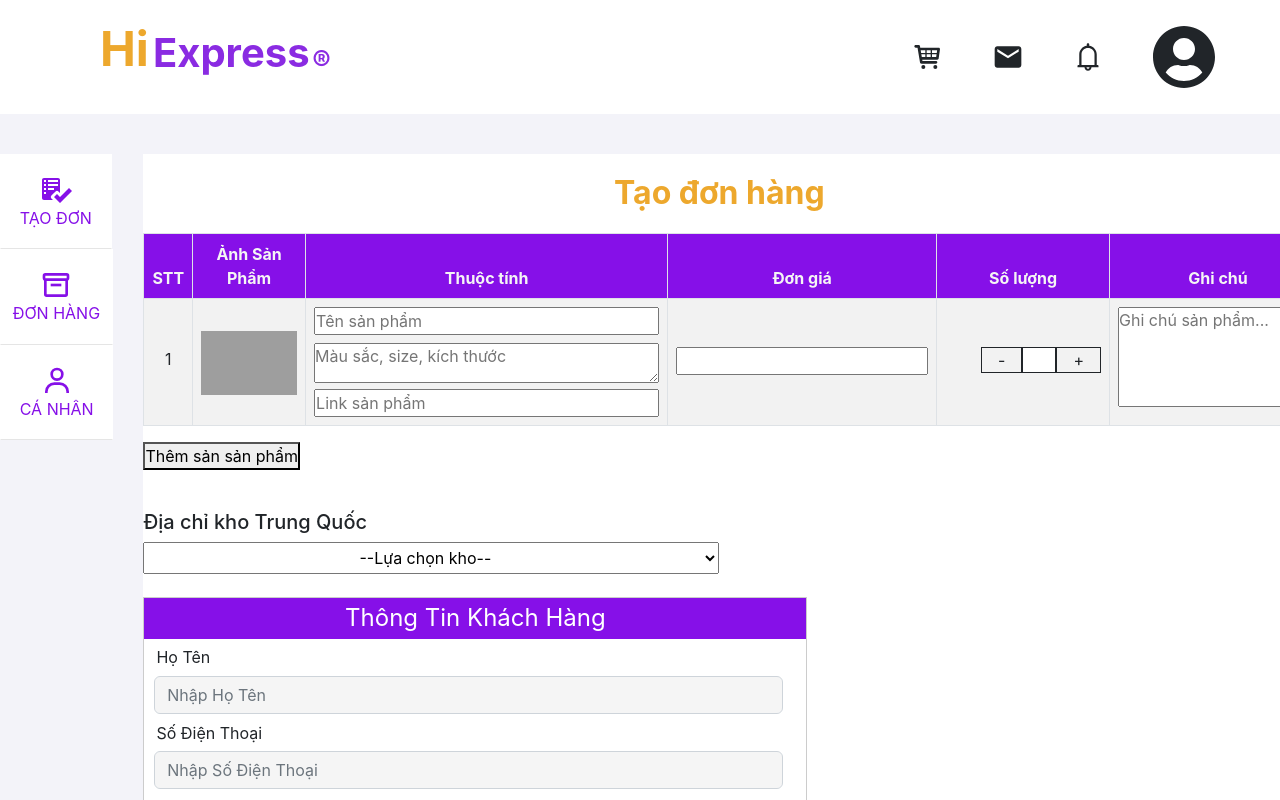
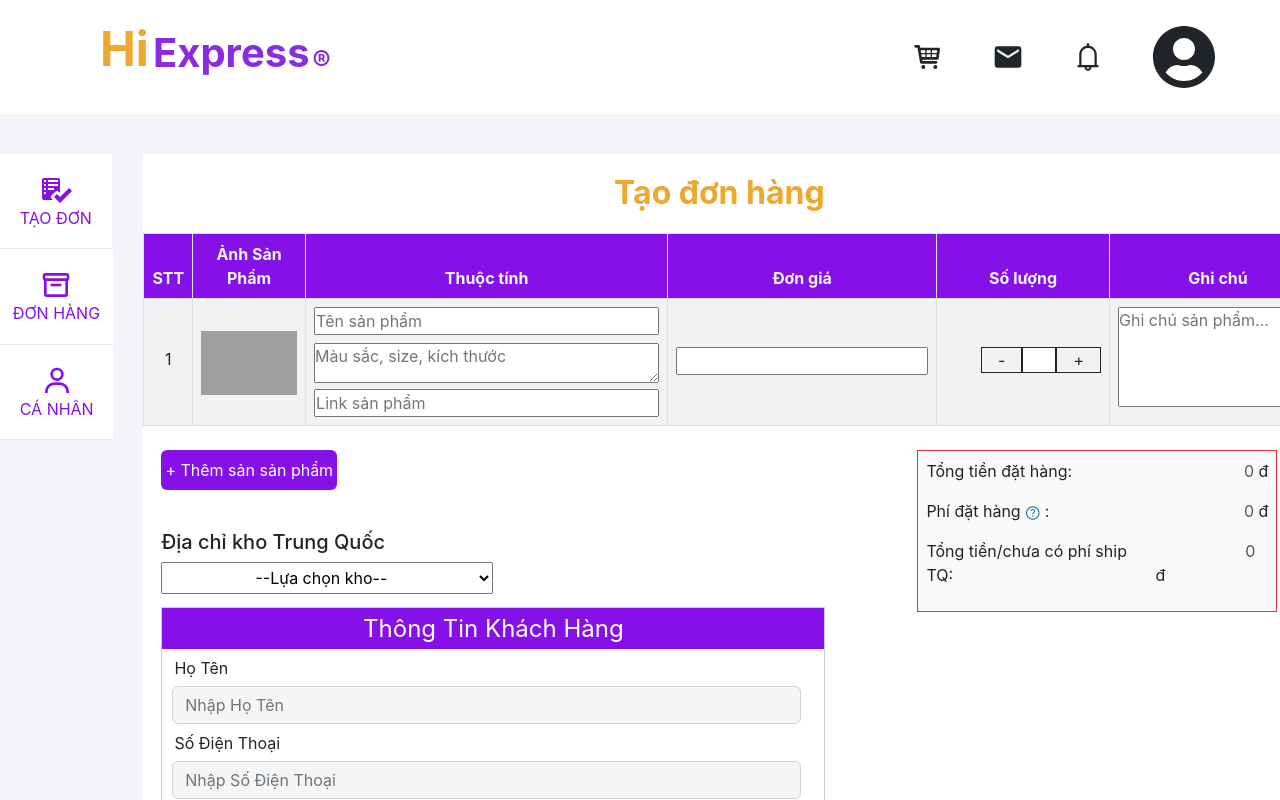
Before and after one commit to NguyenVanHieuPH14434/logistic, a React (Create React App) app in the folder client/: page / in a window 1280 px wide. Shown: the top 800 px of the page. Built offline with nearby package versions, Linux system fonts and the light colour scheme; grey boxes are pictures that could not be loaded.

Commit message:
14/10/2022

```diff
--- a/client/package.json
+++ b/client/package.json
@@ -12,6 +12,7 @@
     "react-bootstrap": "^2.5.0",
     "react-dom": "^18.2.0",
     "react-icons": "^4.4.0",
+    "react-number-format": "^5.0.1",
     "react-scripts": "5.0.1",
     "web-vitals": "^2.1.4"
   },
--- a/client/public/index.html
+++ b/client/public/index.html
@@ -22,6 +22,12 @@
       work correctly both with client-side routing and a non-root public URL.
       Learn how to configure a non-root public URL by running `npm run build`.
     -->
+
+  <!-- Google font link -->
+  <link rel="stylesheet"
+    href="https://fonts.googleapis.com/css2?family=Material+Symbols+Outlined:opsz,wght,FILL,GRAD@20..48,100..700,0..1,-50..200" />
+
+<!-- Bs5 -->
   <link rel="stylesheet" href="https://cdn.jsdelivr.net/npm/bootstrap@5.2.0-beta1/dist/css/bootstrap.min.css"
     integrity="sha384-0evHe/X+R7YkIZDRvuzKMRqM+OrBnVFBL6DOitfPri4tjfHxaWutUpFmBp4vmVor" crossorigin="anonymous" />
   <title>React App</title>
--- a/client/src/components/Customer/Groceries/Groceries.jsx
+++ b/client/src/components/Customer/Groceries/Groceries.jsx
@@ -6,23 +6,21 @@ import Form from "react-bootstrap/Form";
 import Modal from "react-bootstrap/Modal";
 import image from "./images/image-20200921082601-1.jpeg";
 import "./Groceries.scss";
+import { NumericFormat } from "react-number-format";
 
 function Groceries() {
-
-
   const [list, setList] = useState([
     {
-      id: '',
+      id: "",
       img: "https://anhgaixinh.biz/wp-content/uploads/2022/01/gai-xinh-mac-vay-xep-ly-ngan-9.jpg",
       attribute: "",
       price: 0,
       amount: 0,
       note: "",
       totalPrice: 0,
-    }
+    },
   ]);
   const [show, setShow] = useState(false);
-
 
   // Danh sách các sản phẩm
   const handleClose = () => setShow(false);
@@ -30,18 +28,18 @@ function Groceries() {
 
   const handleOnIncrease = (i, e) => {
     const increase = [...list];
-    increase[i]['amount'] = parseInt(increase[i]['amount']) + 1;
-    increase[i]['totalPrice'] = increase[i]['amount'] * increase[i]['price'];
-    setList(increase)
+    increase[i]["amount"] = parseInt(increase[i]["amount"]) + 1;
+    increase[i]["totalPrice"] = increase[i]["amount"] * increase[i]["price"];
+    setList(increase);
   };
   const handleOnReduced = (i) => {
     const count = [...list];
-    if(count[i]['amount'] <=0){
-       count[i]['amount'] = 0;
-       count[i]['totalPrice'] = count[i]['amount'] * count[i]['price'];
-    }else {
-      count[i]['amount'] = count[i]['amount'] - 1;
-      count[i]['totalPrice'] = count[i]['amount'] * count[i]['price'];
+    if (count[i]["amount"] <= 0) {
+      count[i]["amount"] = 0;
+      count[i]["totalPrice"] = count[i]["amount"] * count[i]["price"];
+    } else {
+      count[i]["amount"] = count[i]["amount"] - 1;
+      count[i]["totalPrice"] = count[i]["amount"] * count[i]["price"];
     }
     setList(count);
   };
@@ -50,7 +48,7 @@ function Groceries() {
     let newList = [...list];
     const newId = newList.length + 1;
     newList = {
-      id:  '',
+      id: "",
       img: "https://anhgaixinh.biz/wp-content/uploads/2022/01/gai-xinh-mac-vay-xep-ly-ngan-10.jpg",
       attribute: "",
       price: 0,
@@ -61,13 +59,36 @@ function Groceries() {
     setList([...list, newList]);
   };
 
-  const changeInp =(i, e)=>{
-    const val = [...list];
-    val[i][e.target.name]=e.target.value;
-    val[i]['totalPrice']=val[i]['price'] * val[i]['amount'];
-    setList(val);
+  //In ra tổng tiền
+
+  var total = 0;
+  var totalOrderCost = 0;
+  var orderCost = 0;
+  for (var li of list) {
+    total += li.totalPrice;
+    if (total <= 2000000) {
+      orderCost += li.totalPrice * (3 / 100);
+    }
+    if (total <= 20000000) {
+      orderCost += (1 / 2 / 100) * li.totalPrice;
+    }
+    if (total <= 100000000) {
+      orderCost += li.totalPrice * (2 / 100);
+    }
+    if (total > 100000000) {
+      orderCost += li.totalPrice * (1 / 100);
+    }
+    totalOrderCost += total + orderCost;
   }
 
+
+
+  const changeInp = (i, e) => {
+    const val = [...list];
+    val[i][e.target.name] = e.target.value;
+    val[i]["totalPrice"] = val[i]["price"] * val[i]["amount"];
+    setList(val);
+  };
 
   return (
     <>
@@ -86,69 +107,9 @@ function Groceries() {
             </tr>
           </thead>
           <tbody>
-            {/* <tr>
-              <td className="pt-5">1</td>
-              <td>
-                <img src={image} alt="knife" className="image mt-4"></img>
-              </td>
-              <td>
-                <input
-                  className="w-100"
-                  type="text"
-                  placeholder="Tên sản phẩm"
-                />
-                <textarea
-                  className="mt-2 attribute w-100"
-                  type="text"
-                  placeholder="Màu sắc, size, kích thước"
-                ></textarea>
-                <input
-                  className="w-100"
-                  type="text"
-                  placeholder="Link sản phẩm"
-                />
-              </td>
-              <td className="pt-5"> {price} </td>
-              <td className="soLuong">
-                <div className="d-flex soLuong">
-                  <div
-                    className="tru border border-dark px-3"
-                    onClick={(e) => handleOnReduced(e)}
-                  >
-                    {" "}
-                    -{" "}
-                  </div>
-                  <input
-                    className="value border w-50 border-dark px-3 text-center"
-                    type="text"
-                    value={count}
-                    onChange={(e) => handleOnChangeAmount(e)}
-                  />
-                  <div
-                    className="cong border border-dark px-3"
-                    onClick={(e) => handleOnIncrease(e)}
-                  >
-                    {" "}
-                    +{" "}
-                  </div>
-                </div>
-              </td>
-              <td>
-                {" "}
-                <textarea
-                  className="ghi_chu"
-                  name=""
-                  id=""
-                  cols="30"
-                  rows="10"
-                  placeholder="Ghi chú sản phẩm..."
-                ></textarea>{" "}
-              </td>
-              <td className="pt-5"> {totalPrice} </td>
-            </tr> */}
             {list.map((li, i) => (
               <tr key={i}>
-                <td className="pt-5"> {i+1} </td>
+                <td className="pt-5"> {i + 1} </td>
                 <td>
                   <img
                     style={{ width: "96px", height: "64px", marginTop: "24px" }}
@@ -172,7 +133,14 @@ function Groceries() {
                     placeholder="Link sản phẩm"
                   />
                 </td>
-                <td className="pt-5"> <input type="text" name="price" onChange={(e)=>changeInp(i, e)} /></td>
+                <td className="pt-5">
+                  {" "}
+                  <input
+                    type="text"
+                    name="price"
+                    onChange={(e) => changeInp(i, e)}
+                  />
+                </td>
                 <td className="soLuong">
                   <div className="d-flex soLuong">
                     <div
@@ -186,7 +154,8 @@ function Groceries() {
                       className="value border w-50 border-dark px-3 text-center"
                       type="text"
                       value={li.amount}
-                      name="amount" onChange={(e)=>changeInp(i, e)}
+                      name="amount"
+                      onChange={(e) => changeInp(i, e)}
                     />
                     <div
                       className="cong border border-dark px-3"
@@ -208,15 +177,21 @@ function Groceries() {
                     placeholder="Ghi chú sản phẩm..."
                   ></textarea>{" "}
                 </td>
-                <td className="pt-5"> {li.price * li.amount} </td>
+                <td className="pt-5"> {li.totalPrice} </td>
               </tr>
             ))}
           </tbody>
         </Table>
 
+        <div className="container d-flex justify-content-between mt-4">
+          <div className="form_custom">
             <div className="addMore">
-          <button onClick={(e) => handleOnClickAddMore(e)}>
-            Thêm sản sản phẩm
+              <button
+                style={{ backgroundColor: "#8610e8", border: "none" }}
+                className="py-2 px-1 rounded text-white"
+                onClick={(e) => handleOnClickAddMore(e)}
+              >
+                + Thêm sản sản phẩm
               </button>
             </div>
             <div className="d-flex flex-column w-50">
@@ -243,7 +218,9 @@ function Groceries() {
                   />
                 </Row>
                 <Row>
-              <Form.Label className="customer-title">Số Điện Thoại</Form.Label>
+                  <Form.Label className="customer-title">
+                    Số Điện Thoại
+                  </Form.Label>
                   <Form.Control
                     className="customer-field"
                     type="text"
@@ -261,6 +238,84 @@ function Groceries() {
             <Button variant="warning" className="end-btn">
               Tạo Đơn Hàng
             </Button>
+          </div>
+          <div
+            style={{
+              width: "360px",
+              height: "100%",
+              backgroundColor: "#f9f9f9",
+            }}
+            className="border border-danger p-2"
+          >
+            <div className="d-flex justify-content-between">
+              <p>Tổng tiền đặt hàng: </p>
+              <p className="">
+                {" "}
+                <NumericFormat
+                  disabled={true}
+                  style={{
+                    border: "none",
+                    textAlign: "right",
+                    backgroundColor: "#f9f9f9",
+                    width: "100px",
+                  }}
+                  value={total}
+                  thousandSeparator=","
+                />{" "}
+                đ
+              </p>
+            </div>
+            <div className="d-flex justify-content-between">
+              <div className="d-flex">
+                <p>Phí đặt hàng</p>
+                <span
+                  style={{
+                    fontSize: "16px",
+                    paddingTop: "6px",
+                    color: "#005e91",
+                  }}
+                  class="material-symbols-outlined mx-1"
+                >
+                  help
+                </span>
+                :
+              </div>
+              <p className="">
+                {" "}
+                <NumericFormat
+                  disabled={true}
+                  style={{
+                    border: "none",
+                    textAlign: "right",
+                    backgroundColor: "#f9f9f9",
+                    width: "100px",
+                  }}
+                  value={orderCost}
+                  thousandSeparator=","
+                />{" "}
+                đ
+              </p>
+            </div>
+            <div className="d-flex justify-content-between">
+              <p className="">Tổng tiền/chưa có phí ship TQ: </p>
+              <p className="">
+                {" "}
+                <NumericFormat
+                  disabled={true}
+                  style={{
+                    border: "none",
+                    textAlign: "right",
+                    backgroundColor: "#f9f9f9",
+                    width: "100px",
+                  }}
+                  value={totalOrderCost}
+                  thousandSeparator=","
+                />{" "}
+                đ
+              </p>
+            </div>
+          </div>
+        </div>
       </div>
       <Modal show={show} onHide={handleClose} animation={false} size="lg">
         <Modal.Header closeButton>
--- a/client/src/components/Customer/Groceries/Groceries.scss
+++ b/client/src/components/Customer/Groceries/Groceries.scss
@@ -1,3 +1,6 @@
+.material-symbols-outlined {
+  font-variation-settings: "FILL" 0, "wght" 400, "GRAD" 0, "opsz" 48;
+}
 .groceries {
   width: 90%;
   margin: 1% 5%;
@@ -27,7 +30,7 @@
   th,
   td {
     text-align: center;
-    .ghi_chu{
+    .ghi_chu {
       height: 40px;
       min-width: 100px;
       min-height: 100px;
@@ -35,14 +38,14 @@
       max-height: 200px;
     }
   }
-  td{
+  td {
     // padding-top: 50%;
   }
-  .soLuong{
+  .soLuong {
     padding-top: 24px;
     margin-left: 36px;
   }
-  .attribute{
+  .attribute {
     width: 100vh;
     height: 40px;
     min-width: 345px;
--- /dev/null
+++ b/package.json
@@ -0,0 +1,5 @@
+{
+  "dependencies": {
+    "react-number-format": "^5.0.1"
+  }
+}
```
Also changed, not shown: 2 other files (tests, documents, lock files or other folders). Lines whose indentation alone changed are shown as unchanged.
